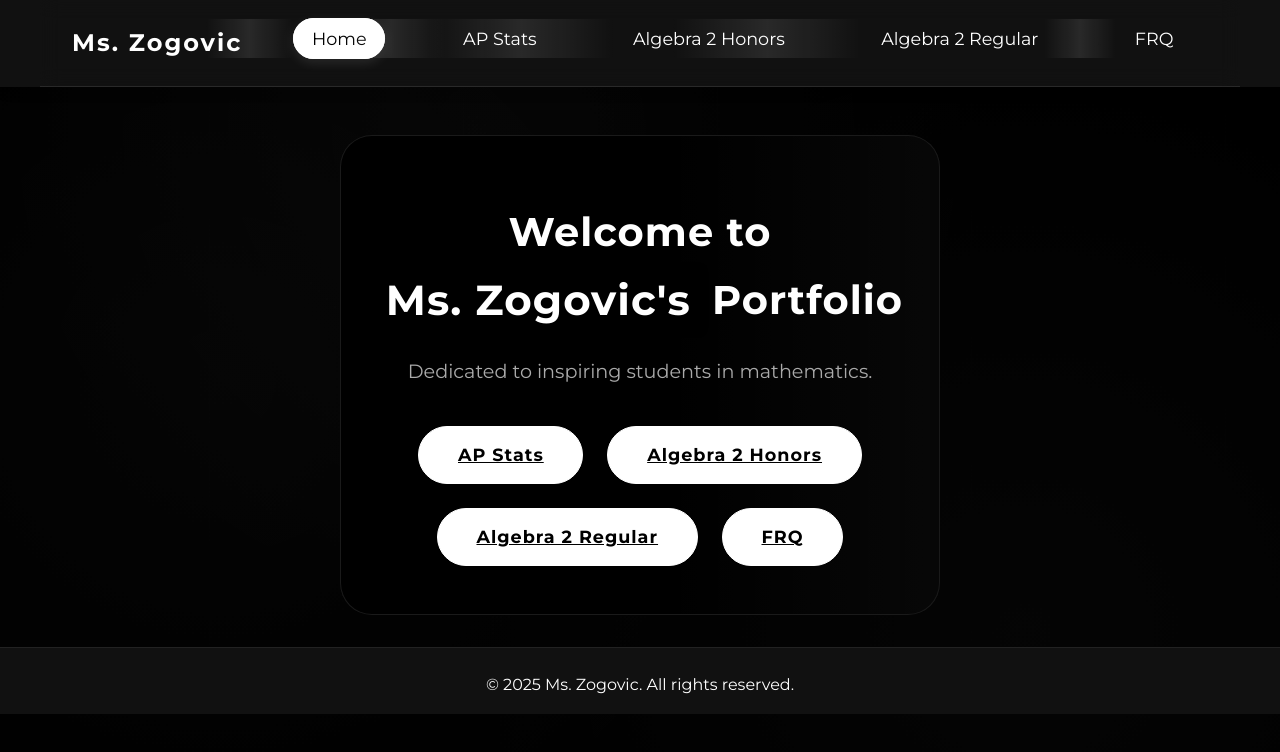
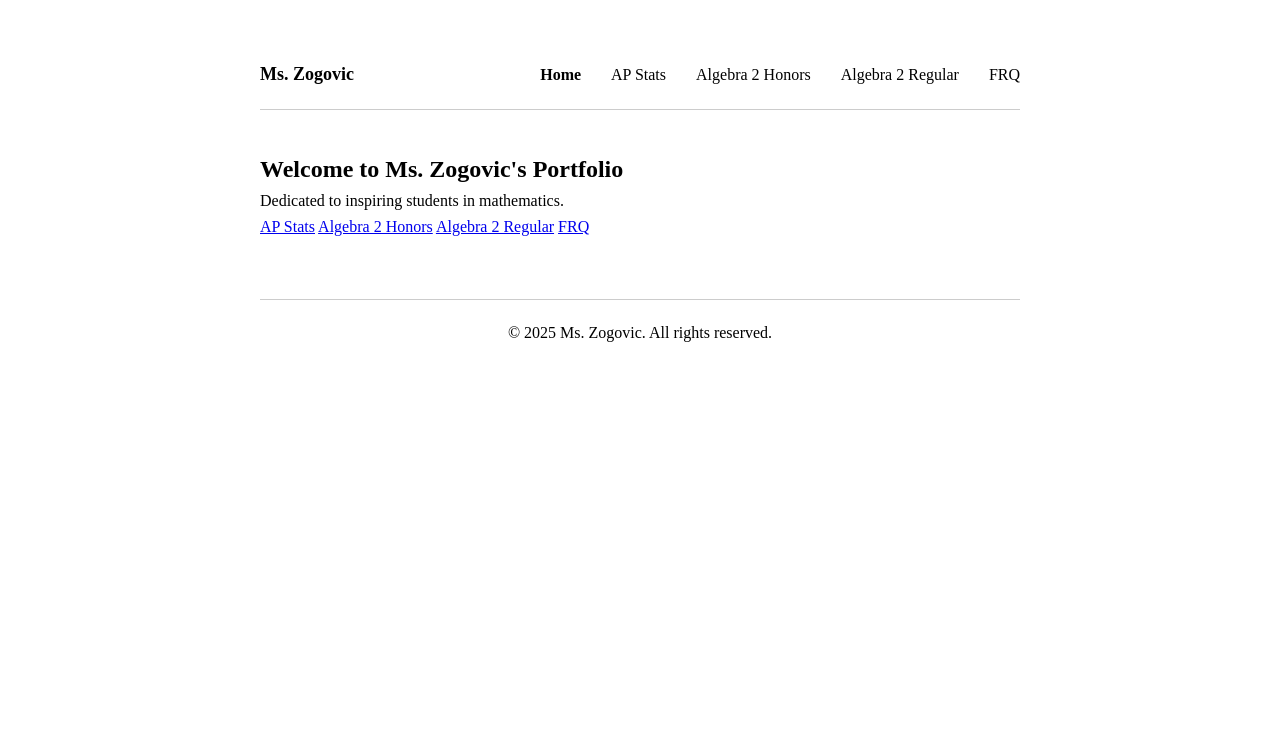
Before and after one commit to Axion-Industries/mszogovic1, a plain HTML site: page index.html in a window 1280 px wide. Drawn offline with Linux system fonts and the light colour scheme.

Commit message:
Refactored CSS styles, removed unused imports, updated font family, and simplified navigation and container styles.

```diff
--- a/style.css
+++ b/style.css
@@ -1,377 +1,236 @@
-
-@import url('https://fonts.googleapis.com/css2?family=Montserrat:wght@400;700&display=swap');
-
-/* Modern CSS Reset */
+/* Reset and base styles for text document look */
 * {
-  margin: 0;
-  padding: 0;
-  box-sizing: border-box;
-}
-
-/* Smooth scrolling and animations */
-html {
-  scroll-behavior: smooth;
+    margin: 0;
+    padding: 0;
+    box-sizing: border-box;
 }
 
 body {
-  background: #000;
-  color: #fff;
-  font-family: 'Montserrat', Arial, sans-serif;
-  line-height: 1.6;
-  overflow-x: hidden;
+    font-family: 'Times New Roman', serif;
+    font-size: 16px;
+    line-height: 1.6;
+    color: #000;
+    background: #fff;
+    max-width: 800px;
+    margin: 0 auto;
+    padding: 40px 20px;
 }
 
-/* Fade-in animation styles */
-.fade-in {
-  opacity: 0;
-  transform: translateY(30px);
-  transition: opacity 1.2s cubic-bezier(.77,0,.18,1), transform 1.2s cubic-bezier(.77,0,.18,1);
+/* Document container for text document look */
+.document-container {
+    max-width: 700px;
+    margin: 0 auto;
+    padding: 20px;
 }
 
-.fade-in.visible {
-  opacity: 1;
-  transform: translateY(0);
-}
-
-/* Subtle background animation */
-body::before {
-  content: '';
-  position: fixed;
-  top: 0;
-  left: 0;
-  width: 100%;
-  height: 100%;
-  background:
-    radial-gradient(circle at 20% 50%, rgba(255,255,255,0.02) 0%, transparent 50%),
-    radial-gradient(circle at 80% 80%, rgba(255,255,255,0.02) 0%, transparent 50%),
-    radial-gradient(circle at 40% 20%, rgba(255,255,255,0.02) 0%, transparent 50%);
-  animation: subtle-move 20s ease-in-out infinite;
-  pointer-events: none;
-  z-index: -1;
-}
-
-@keyframes subtle-move {
-  0%, 100% { transform: translate(0, 0) scale(1); }
-  33% { transform: translate(-20px, -20px) scale(1.05); }
-  66% { transform: translate(20px, -10px) scale(0.95); }
-}
-
-header {
-  width: 100%;
-  background: #111;
-  box-shadow: 0 2px 16px rgba(0,0,0,0.08);
-}
-
+/* Navigation styles - simplified */
 .navbar {
-  display: flex;
-  align-items: center;
-  justify-content: space-between;
-  padding: 1.5em 3em 1.5em 2em;
-  max-width: 1200px;
-  margin: 0 auto;
-  backdrop-filter: blur(10px);
-  border-bottom: 1px solid rgba(255,255,255,0.1);
+    display: flex;
+    justify-content: space-between;
+    align-items: center;
+    padding: 20px 0;
+    border-bottom: 1px solid #ccc;
+    margin-bottom: 40px;
 }
 
 .logo {
-  font-size: 1.5em;
-  font-weight: 700;
-  letter-spacing: 2px;
-  color: #fff;
-  position: relative;
-  overflow: hidden;
-}
-
-.logo::after {
-  content: '';
-  position: absolute;
-  bottom: -2px;
-  left: 0;
-  width: 0;
-  height: 2px;
-  background: #fff;
-  transition: width 0.6s ease;
-}
-
-.logo:hover::after {
-  width: 100%;
+    font-size: 18px;
+    font-weight: bold;
 }
 
 .nav-links {
-  display: flex;
-  gap: 2.5em;
-  list-style: none;
-  margin: 0;
-  padding: 0;
+    display: flex;
+    gap: 30px;
+    list-style: none;
 }
 
-.nav-links li a {
-  color: #fff;
-  text-decoration: none;
-  font-size: 1.1em;
-  font-weight: 500;
-  position: relative;
-  padding: 0.5em 1em;
-  transition: all 0.3s cubic-bezier(0.4, 0, 0.2, 1);
-  border: 1px solid transparent;
-  border-radius: 25px;
-  overflow: hidden;
+.nav-links a {
+    text-decoration: none;
+    color: #000;
+    font-size: 16px;
+    transition: all 0.3s ease;
+    position: relative;
 }
 
-.nav-links li a::before {
-  content: '';
-  position: absolute;
-  top: 0;
-  left: -100%;
-  width: 100%;
-  height: 100%;
-  background: linear-gradient(90deg, transparent, rgba(255,255,255,0.1), transparent);
-  transition: left 0.5s;
+.nav-links a:hover {
+    text-decoration: underline;
 }
 
-.nav-links li a:hover::before {
-  left: 100%;
+.nav-links a.active {
+    font-weight: bold;
 }
 
-.nav-links li a.active,
-.nav-links li a:hover {
-  color: #000;
-  background: #fff;
-  border-color: #fff;
-  transform: translateY(-2px);
-  box-shadow: 0 4px 12px rgba(255,255,255,0.1);
+/* Home page welcome section */
+.welcome-section {
+    margin-bottom: 60px;
 }
 
-/* Remove conflicting nav styles and keep consistent navbar styling */
-
-
-main.center {
-  flex: 1;
-  display: flex;
-  flex-direction: column;
-  align-items: center;
-  justify-content: center;
-  min-height: 60vh;
+.welcome-section h1 {
+    font-size: 32px;
+    margin-bottom: 20px;
+    font-weight: normal;
 }
 
-.hero {
-  display: flex;
-  flex-direction: column;
-  align-items: center;
-  justify-content: center;
-  padding: 4em 2em 3em 2em;
-  background: #000;
-  border: 1px solid rgba(255,255,255,0.1);
-  border-radius: 32px;
-  max-width: 600px;
-  margin: 3em auto 2em auto;
-  position: relative;
-  overflow: hidden;
+.welcome-section p {
+    font-size: 18px;
+    margin-bottom: 15px;
+    text-align: justify;
 }
 
-.hero::before {
-  content: '';
-  position: absolute;
-  top: 0;
-  left: -100%;
-  width: 100%;
-  height: 100%;
-  background: linear-gradient(90deg, transparent, rgba(255,255,255,0.03), transparent);
-  animation: shimmer 3s ease-in-out infinite;
+/* Box styles for links and lessons */
+.box-container {
+    display: grid;
+    gap: 20px;
+    margin: 30px 0;
 }
 
-@keyframes shimmer {
-  0% { left: -100%; }
-  100% { left: 100%; }
+.box-item {
+    border: 1px solid #ccc;
+    border-radius: 8px;
+    padding: 20px;
+    transition: all 0.3s ease;
 }
 
-.hero h1 {
-  font-size: 2.5em;
-  font-weight: 700;
-  margin-bottom: 0.5em;
-  color: #fff;
-  text-align: center;
-  animation: fadeInUp 1s ease-out;
+.box-item:hover {
+    box-shadow: 0 2px 8px rgba(0,0,0,0.1);
 }
 
-@keyframes fadeInUp {
-  from {
-    opacity: 0;
-    transform: translateY(30px);
-  }
-  to {
-    opacity: 1;
-    transform: translateY(0);
-  }
+.box-item h3 {
+    font-size: 20px;
+    margin-bottom: 10px;
 }
 
-.hero .highlight {
-  color: #fff;
-  background: #000;
-  padding: 0.1em 0.4em;
-  border-radius: 10px;
-  position: relative;
-  display: inline-block;
-  animation: pulse 2s ease-in-out infinite;
+.box-item p {
+    font-size: 16px;
+    margin-bottom: 15px;
 }
 
-@keyframes pulse {
-  0%, 100% { transform: scale(1); }
-  50% { transform: scale(1.05); }
+.box-item a {
+    color: #000;
+    text-decoration: underline;
 }
 
-.hero .subtitle {
-  font-size: 1.2em;
-  color: #aaa;
-  margin-bottom: 2em;
-  text-align: center;
-  animation: fadeInUp 1s ease-out 0.2s both;
+/* PDF container styles */
+.pdf-container {
+    margin: 30px 0;
 }
 
-.hero-btns {
-  display: flex;
-  gap: 1.5em;
-  flex-wrap: wrap;
-  justify-content: center;
-  animation: fadeInUp 1s ease-out 0.4s both;
+.pdf-item {
+    border: 1px solid #ccc;
+    border-radius: 8px;
+    padding: 20px;
+    margin-bottom: 20px;
+    display: flex;
+    justify-content: space-between;
+    align-items: center;
 }
 
-h1, h2 {
-  font-weight: 700;
-  letter-spacing: 1px;
-  margin-bottom: 0.5em;
+.pdf-info {
+    flex: 1;
 }
 
-ul {
-  list-style: none;
-  padding: 0;
-}
-ul li {
-  margin-bottom: 0.5em;
-  position: relative;
-  padding-left: 1.2em;
-}
-ul li::before {
-  content: '\2022';
-  color: #111;
-  position: absolute;
-  left: 0;
-  font-size: 1.2em;
-  top: 0.1em;
+.pdf-link {
+    display: inline-flex;
+    align-items: center;
+    gap: 10px;
+    text-decoration: none;
+    color: #000;
 }
 
-.animated-btn {
-  background: #fff;
-  color: #000;
-  border: 1px solid #fff;
-  padding: 0.8em 2.2em;
-  font-size: 1.1em;
-  border-radius: 30px;
-  cursor: pointer;
-  margin-top: 0;
-  margin-bottom: 0;
-  transition: all 0.4s cubic-bezier(0.4, 0, 0.2, 1);
-  outline: none;
-  font-weight: 600;
-  letter-spacing: 1px;
-  position: relative;
-  overflow: hidden;
-  z-index: 1;
+.pdf-icon {
+    width: 20px;
+    height: 20px;
 }
 
-.animated-btn::before {
-  content: '';
-  position: absolute;
-  top: 0;
-  left: -100%;
-  width: 100%;
-  height: 100%;
-  background: #000;
-  transition: left 0.4s cubic-bezier(0.4, 0, 0.2, 1);
-  z-index: -1;
+/* Button styles */
+.btn {
+    display: inline-block;
+    padding: 8px 16px;
+    background: #f0f0f0;
+    border: 1px solid #ccc;
+    border-radius: 4px;
+    text-decoration: none;
+    color: #000;
+    font-size: 14px;
+    transition: all 0.3s ease;
 }
 
-.animated-btn:hover::before {
-  left: 0;
+.btn:hover {
+    background: #e0e0e0;
 }
 
-.animated-btn:hover {
-  color: #fff;
-  border-color: #fff;
-  transform: translateY(-3px);
-  box-shadow: 0 8px 25px rgba(255,255,255,0.15);
+/* Footer styles */
+footer {
+    margin-top: 60px;
+    padding-top: 20px;
+    border-top: 1px solid #ccc;
+    text-align: center;
 }
 
-.animated-btn:active {
-  transform: translateY(-1px);
-  box-shadow: 0 4px 15px rgba(255,255,255,0.1);
+.footer-content {
+    display: flex;
+    justify-content: center;
+    align-items: center;
+    gap: 10px;
 }
 
-.animated-btn:disabled {
-  opacity: 0.5;
-  cursor: not-allowed;
+.gmail-icon {
+    width: 24px;
+    height: 24px;
+    border-radius: 50%;
+    transition: transform 0.3s ease;
 }
 
-.frq-box {
-  border: 2px solid #111;
-  border-radius: 16px;
-  padding: 2em;
-  margin: 2em 0;
-  background: #fff;
-  box-shadow: 0 2px 16px rgba(0,0,0,0.06);
-  max-width: 600px;
-  animation: pop-in 1.2s cubic-bezier(.77,0,.18,1);
+.gmail-icon:hover {
+    transform: scale(1.1);
 }
 
-@keyframes pop-in {
-  0% { transform: scale(0.9) translateY(40px); opacity: 0; }
-  100% { transform: scale(1) translateY(0); opacity: 1; }
+/* Underline animation for text */
+.underline-animation {
+    position: relative;
+    display: inline-block;
 }
 
-
-footer.footer {
-  text-align: center;
-  padding: 1.5em 0 1em 0;
-  font-size: 1em;
-  color: #fff;
-  background: #111;
-  border-top: 1px solid #222;
-  opacity: 0;
-  transform: translateY(30px);
-  transition: opacity 1.2s cubic-bezier(.77,0,.18,1), transform 1.2s cubic-bezier(.77,0,.18,1);
-}
-footer.footer.visible {
-  opacity: 1;
-  transform: translateY(0);
+.underline-animation::after {
+    content: '';
+    position: absolute;
+    width: 0;
+    height: 1px;
+    bottom: 0;
+    left: 0;
+    background-color: #000;
+    transition: width 0.3s ease;
 }
 
-
-@media (max-width: 900px) {
-  .navbar {
-    flex-direction: column;
-    align-items: flex-start;
-    padding: 1em 1em 1em 1em;
-  }
-  .nav-links {
-    gap: 1em;
-  }
-  .hero {
-    padding: 2em 1em;
-    margin: 2em 0 1em 0;
-  }
+.underline-animation:hover::after {
+    width: 100%;
 }
 
+/* Back link */
+.back-link {
+    display: inline-block;
+    margin-top: 30px;
+    color: #000;
+    text-decoration: none;
+}
+
+.back-link:hover {
+    text-decoration: underline;
+}
+
+/* Responsive design */
 @media (max-width: 600px) {
-  .navbar {
-    flex-direction: column;
-    align-items: flex-start;
-    padding: 0.5em 0.5em 0.5em 0.5em;
-  }
-  .nav-links {
-    flex-direction: column;
-    gap: 0.5em;
-    width: 100%;
-  }
-  main { padding: 0.5em; }
-  .hero { padding: 1em; }
+    body {
+        padding: 20px 10px;
+    }
+
+    .navbar {
+        flex-direction: column;
+        gap: 20px;
+    }
+
+    .nav-links {
+        flex-wrap: wrap;
+        justify-content: center;
+    }
 }
```
Also changed, not shown: Algebra-2-Honors-PDF.html (added, +28 -0 lines), gmail-icon.png (added), 3 other files.
